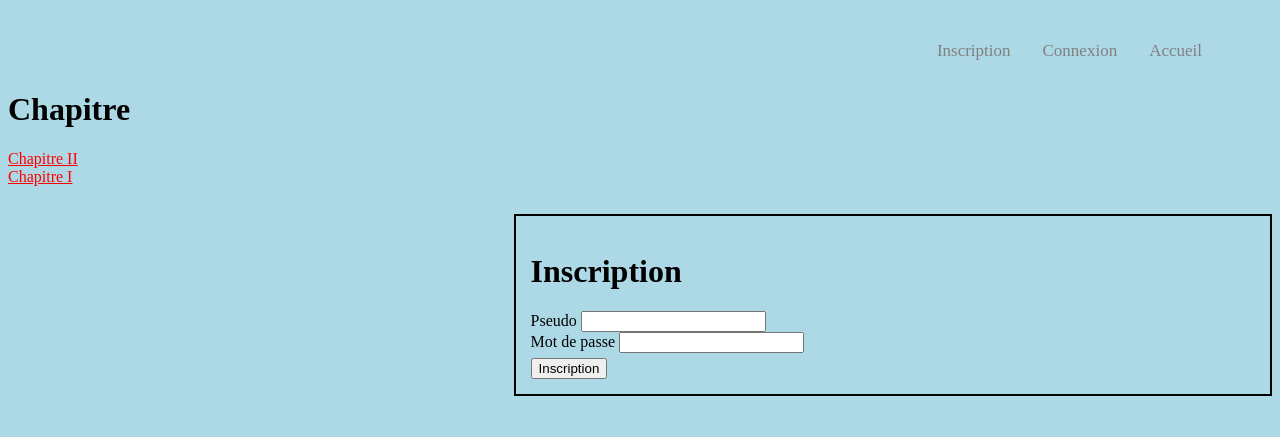
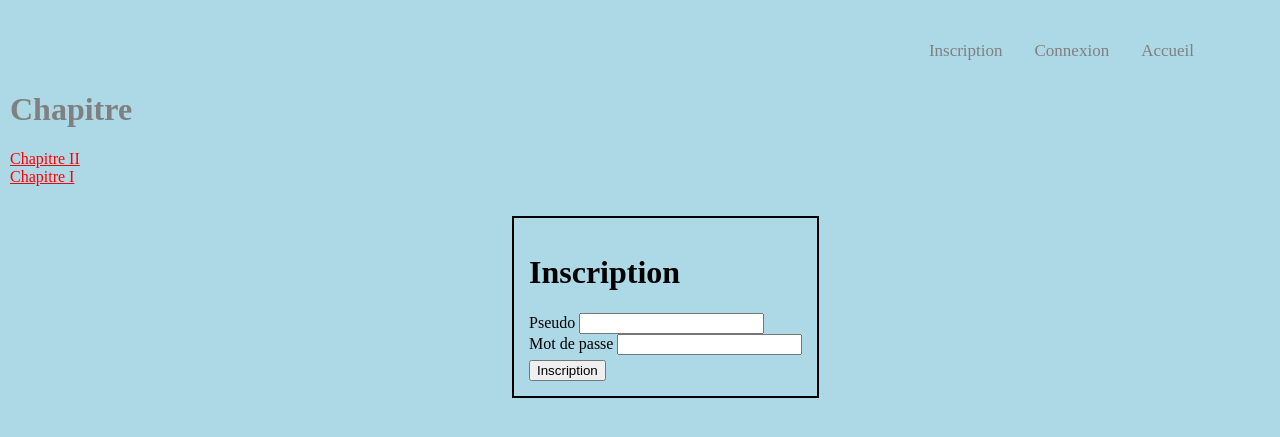
Before and after one commit to HugoDeltour/Projet4-OC, a PHP site: page /index.php?route=inscription in a window 1280 px wide. Shown: the top 437 px of the page. Run offline with PHP 8.4, Linux system fonts and the light colour scheme; data comes from the database, SQL or seed files in the repository; some libraries are stand-ins or nearby versions.

Commit message:
Finition CSS

```diff
--- a/public/css/styles.css
+++ b/public/css/styles.css
@@ -61,26 +61,26 @@ nav{
 
 #list-chap{
   position: fixed;
+  margin-left: 10px
 }
 
 #chapitre, #Chapitre{
+  margin-left: 20%;
   margin-right: 100px;
   background-color: white;
   padding: 20px;
 }
 
-#formConnexion{
+#formConnexion, #formInscription{
   margin-left: 40%;
   margin-top: 10%;
   border: 2px solid;
   padding: 15px;
+  width: max-content;
 }
 
-#formInscription{
-  margin-left: 40%;
-  margin-top: 10%;
-  border: 2px solid;
-  padding: 15px;
+#list-chap h1{
+  color:grey;
 }
 
 #element-central{
@@ -142,6 +142,7 @@ h1 a, #list-chap a, #Chapitre h1{
 
 body{
   background-color: lightblue;
+  margin:0px;
 }
 
 #Commentaire{
@@ -157,6 +158,7 @@ body{
   margin-bottom: 10px;
   left:150px;
   font-weight: bold;
+  width: 100px;
 }
 
 form div{
--- a/templates/base.php
+++ b/templates/base.php
@@ -2,6 +2,7 @@
 <html lang=fr>
   <head>
     <meta charset="utf-8"/>
+    <meta name="viewport" content="width=device-width,initial-scale=1" />
     <script src="../tinyMCE/tinymce/js/tinymce/tinymce.min.js" type="text/javascript"></script>
     <link rel="stylesheet" href="../css/styles.css" />
     <script src="../js/Tiny-MCE.js" type="text/javascript"></script>
```
